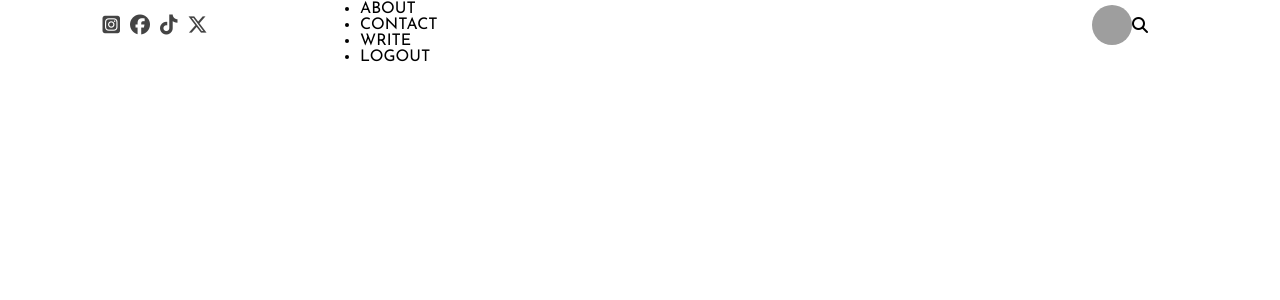
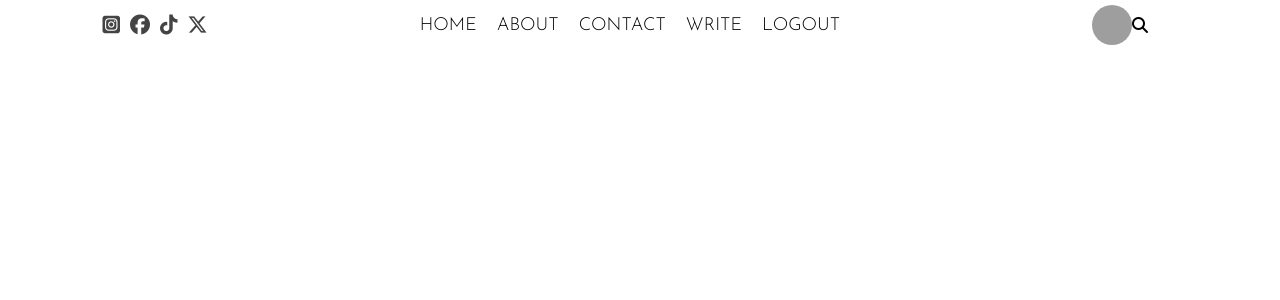
Before and after one commit to angelicav1/wild-byte-blog, a React (Create React App) app: page / in a window 1280 px wide. Shown: the top 300 px of the page. Built offline with nearby package versions, Linux system fonts and the light colour scheme; grey boxes are pictures that could not be loaded.

Commit message:
updated topbar.css

```diff
--- a/src/topbar/topbar.css
+++ b/src/topbar/topbar.css
@@ -33,3 +33,18 @@
     border-radius: 50%;
     object-fit: cover;
 }
+
+.topList {
+    display: flex;
+    justify-content: center;
+    margin: 0;
+    padding: 0;
+    list-style: none;
+}
+
+.topListItem {
+    margin-right: 20px;
+    font-size: 18px;
+    font-weight: 300;
+    cursor: pointer;
+}
```
